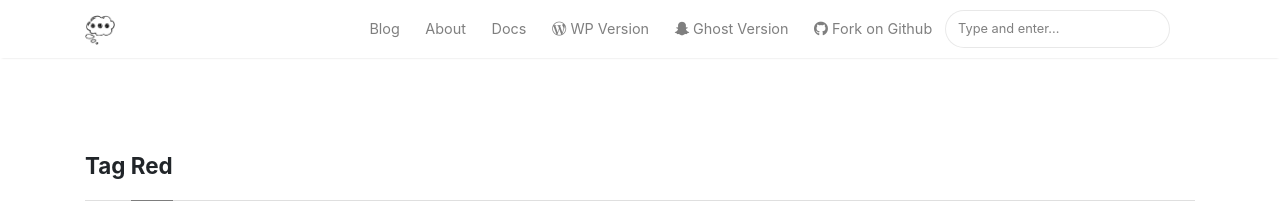
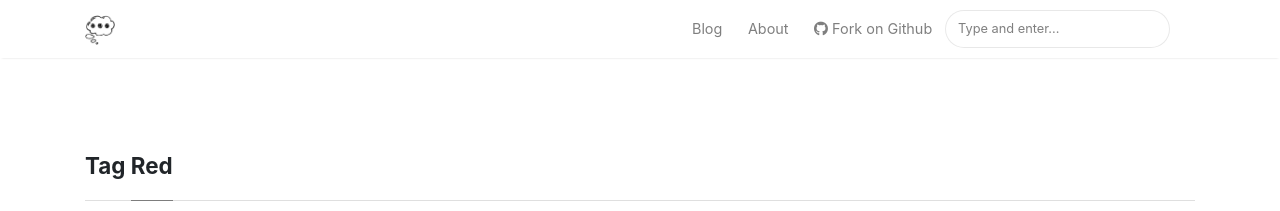
Before and after one commit to LawrenJ/LawrenJ.github.io, a Jekyll site: the page built from _pages/tags.md, in a window 1280 px wide. Shown: the top 211 px of the page. Built offline with Jekyll 4.4.1, drawn with Linux system fonts in a browser that asks for light colours; nearby versions of some CDN libraries.

Commit message:
Update default.html

```diff
--- a/_layouts/default.html
+++ b/_layouts/default.html
@@ -75,20 +75,9 @@
                 <a class="nav-link" href="{{ site.baseurl }}/about">About</a>
                 </li>
 
-                <li class="nav-item">
-                <a target="_blank" class="nav-link" href="https://bootstrapstarter.com/bootstrap-templates/template-mediumish-bootstrap-jekyll/"> Docs</a>
-                </li>
 
                 <li class="nav-item">
-                <a target="_blank" class="nav-link" href="https://www.wowthemes.net/themes/mediumish-wordpress/"><i class="fab fa-wordpress-simple"></i> WP Version</a>
-                </li>
-
-                <li class="nav-item">
-                <a target="_blank" class="nav-link" href="https://www.wowthemes.net/themes/mediumish-ghost/"><i class="fab fa-snapchat-ghost"></i> Ghost Version</a>
-                </li>
-
-                <li class="nav-item">
-                <a target="_blank" class="nav-link" href="https://github.com/wowthemesnet/mediumish-theme-jekyll"><i class="fab fa-github"></i> Fork on Github</a>
+                <a target="_blank" class="nav-link" href="https://github.com/LawrenJ"><i class="fab fa-github"></i> Fork on Github</a>
                 </li>
 
                 {% include search-lunr.html %}
```
